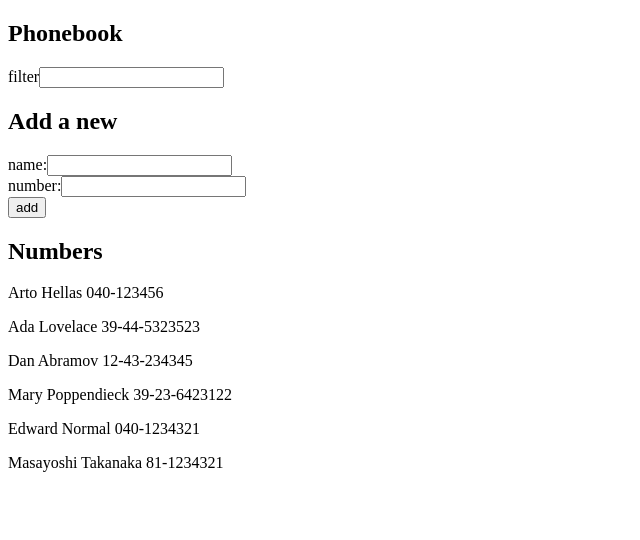
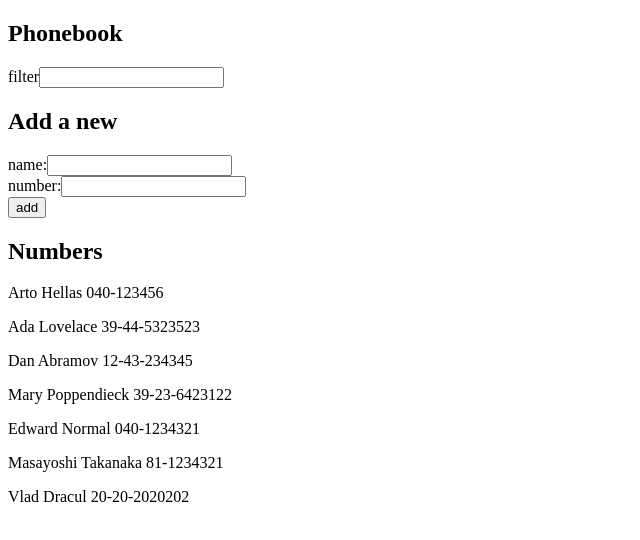
Before and after one commit to Sam0ni/HY-fullstack-palautus, a React (Create React App) app in the folder osa2/puhelinluettelo/: page / in a window 1280 px wide. Shown: the top 540 px of the page, without its empty margins (0-640 px from the left). Built offline with nearby package versions, Linux system fonts and the light colour scheme; data requests are answered from the project's data file.

Commit message:
add exercise 2.13

```diff
--- a/osa2/puhelinluettelo/db.json
+++ b/osa2/puhelinluettelo/db.json
@@ -29,6 +29,11 @@
       "name": "Masayoshi Takanaka",
       "number": "81-1234321",
       "id": 6
+    },
+    {
+      "name": "Vlad Dracul",
+      "number": "20-20-2020202",
+      "id": 7
     }
   ]
 }
--- a/osa2/puhelinluettelo/src/App.js
+++ b/osa2/puhelinluettelo/src/App.js
@@ -1,5 +1,5 @@
 import { useState, useEffect } from 'react'
-import axios from 'axios'
+import Comms from './services/Comms'
 
 const Display = ({persons}) => {
   return(
@@ -7,7 +7,8 @@ const Display = ({persons}) => {
   )
 }
 
-const AddPerson = ({newName, addNewName, newNumber, handleNameChange, handleNumberChange}) => {
+const AddPerson = ({newName, addNewName, newNumber,
+  handleNameChange, handleNumberChange}) => {
   return(
     <form onSubmit={addNewName}>
         <div>
@@ -46,9 +47,8 @@ const App = () => {
   const [filterStr, setFilterStr] = useState("")
 
   useEffect(() => {
-    axios
-    .get("http://localhost:3001/persons")
-    .then(response => setPersons(response.data))
+    Comms.getAll()
+    .then(response => setPersons(response))
   }, [])
 
   const addNewName = (event) => {
@@ -60,9 +60,8 @@ const App = () => {
         name: newName,
         number: newNumber
       }
-      axios
-      .post("http://localhost:3001/persons", newPerson)
-      .then(response => setPersons(persons.concat(response.data)))
+      Comms.addNew(newPerson)
+      .then(response => setPersons(persons.concat(response)))
       setNewName("")
       setNewNumber("")
     }
--- /dev/null
+++ b/osa2/puhelinluettelo/src/services/Comms.js
@@ -0,0 +1,14 @@
+import axios from "axios";
+const baseUrl = "http://localhost:3001/persons"
+
+const getAll = () => {
+    const request = axios.get(baseUrl)
+    return request.then(response => response.data)
+}
+
+const addNew = (newObject) => {
+    const request = axios.post(baseUrl, newObject)
+    return request.then(response => response.data)
+}
+
+export default { getAll, addNew }
```
